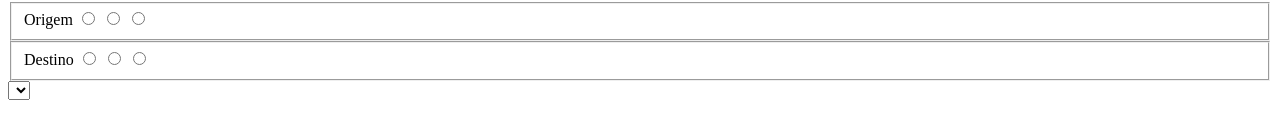
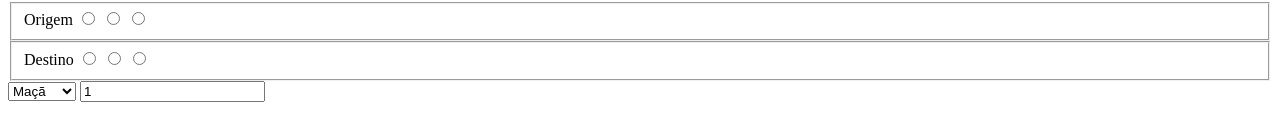
Before and after one commit to ufjf-dcc202/ufjf-dcc202-2023-3-b-atv12-AlexandreVp, a website with bundled scripts: page index.html in a window 1280 px wide. Shown: the part 112-252 px from the top of the page. Built offline with nearby package versions, Linux system fonts and the light colour scheme.

Commit message:
Adicionando select com options e input quantidade

```diff
--- a/index.html
+++ b/index.html
@@ -24,7 +24,12 @@
                     <input type="radio" name="destino" value="joao">
                     <input type="radio" name="destino" value="maria">
                 </fieldset>
-                <select></select>
+                <select name="fruta">
+                    <option value="maca">Maçã</option>
+                    <option value="pera">Pera</option>
+                    <option value="banana">Banana</option>
+                </select>
+                <input name="quantidade" min="0" max="12" step="1" value="1">
             </form>
         </section>
     </main>
```
